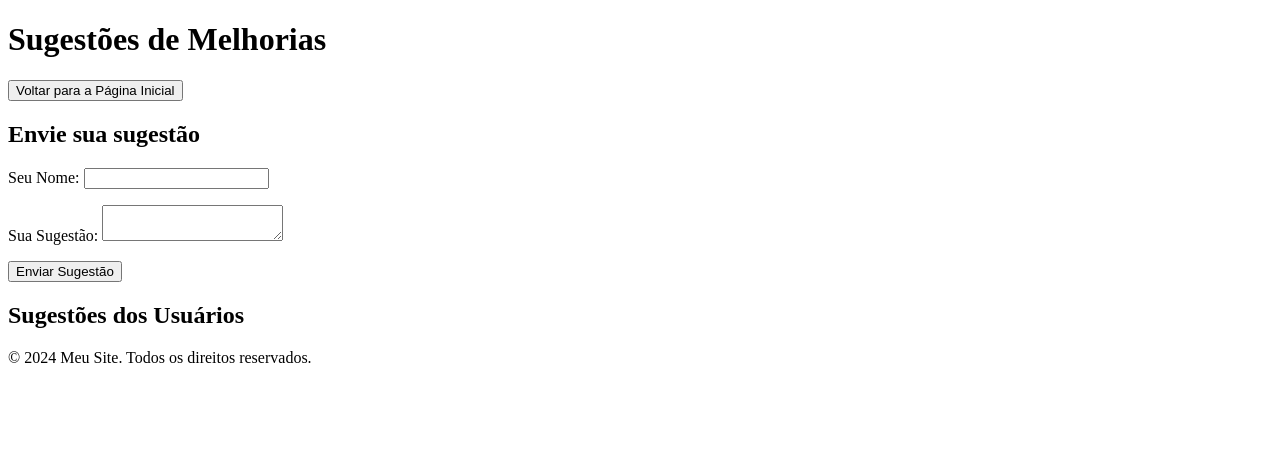
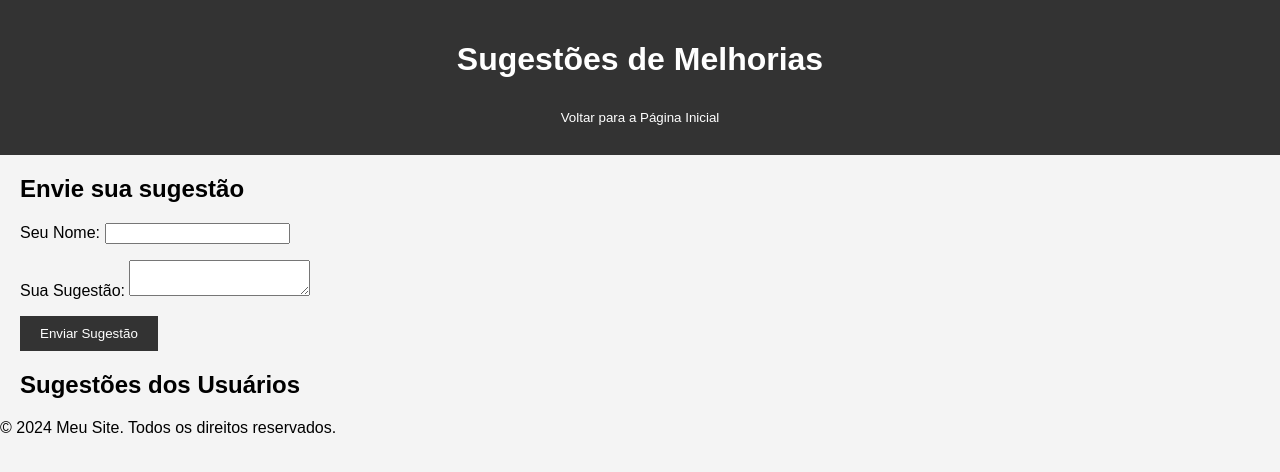
Before and after one commit to ThiagoFroz/froz, a plain HTML site: page pages/sugestoes.html in a window 1280 px wide. Drawn offline with Linux system fonts and the light colour scheme; no server answers.

```diff
--- /dev/null
+++ b/css/style.css
@@ -0,0 +1,29 @@
+body {
+    font-family: Arial, sans-serif;
+    margin: 0;
+    padding: 0;
+    background-color: #f4f4f4;
+}
+
+header {
+    background-color: #333;
+    color: white;
+    padding: 20px;
+    text-align: center;
+}
+
+main {
+    margin: 20px;
+}
+
+button {
+    background-color: #333;
+    color: white;
+    padding: 10px 20px;
+    border: none;
+    cursor: pointer;
+}
+
+button:hover {
+    background-color: #555;
+}
--- a/public/sugestoes.html
+++ b/pages/sugestoes.html
@@ -4,13 +4,13 @@
     <meta charset="UTF-8">
     <meta name="viewport" content="width=device-width, initial-scale=1.0">
     <title>Sugestões</title>
-    <link rel="stylesheet" href="style.css">
+    <link rel="stylesheet" href="../css/style.css">
 </head>
 <body>
     <header>
         <h1>Sugestões de Melhorias</h1>
         <!-- Link para voltar à página inicial -->
-        <a href="index.html">
+        <a href="../index.html">
             <button type="button">Voltar para a Página Inicial</button>
         </a>
     </header>
@@ -44,6 +44,6 @@
         <p>&copy; 2024 Meu Site. Todos os direitos reservados.</p>
     </footer>
 
-    <script src="script.js"></script>
+    <script src="../js/script.js"></script>
 </body>
 </html>
```
Also changed, not shown: function/get.suggestions.js (deleted, +0 -20 lines), index.html (+3 -2 lines), functions/get-suggestions.js (added), js/script.js (line endings or trailing spaces), netlify.toml.
